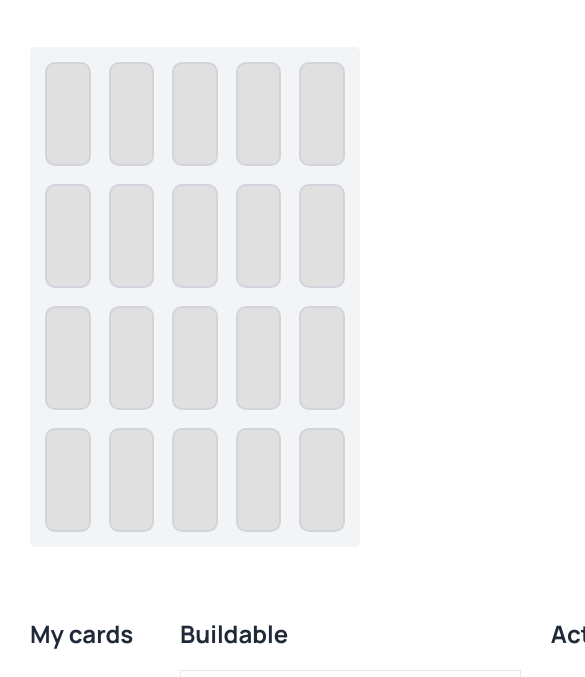
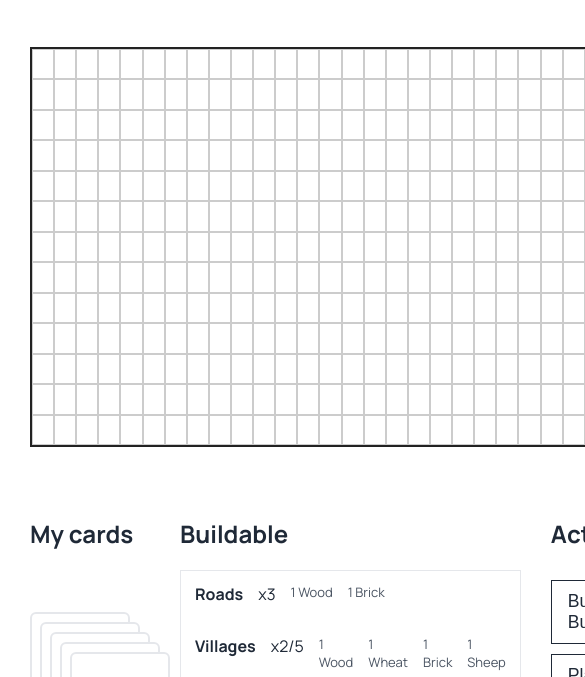
Before and after one commit to kevanlee/catan, a website built with Vite: page index.html in a window 390 px wide. Shown: the part 99-776 px from the top of the page, 585 px wide, since content can reach past the window. Built offline with nearby package versions, Linux system fonts and the light colour scheme.

```diff
--- a/index.html
+++ b/index.html
@@ -26,30 +26,8 @@
   </div>
 </header>
 <main class="gameplay">
-  <div id="board">
-    <div class="gameboard">
-      <div class="board-grid">
-        <div class="tile"></div>
-        <div class="tile"></div>
-        <div class="tile"></div>
-        <div class="tile"></div>
-        <div class="tile"></div>
-        <div class="tile"></div>
-        <div class="tile"></div>
-        <div class="tile"></div>
-        <div class="tile"></div>
-        <div class="tile"></div>
-        <div class="tile"></div>
-        <div class="tile"></div>
-        <div class="tile"></div>
-        <div class="tile"></div>
-        <div class="tile"></div>
-        <div class="tile"></div>
-        <div class="tile"></div>
-        <div class="tile"></div>
-        <div class="tile"></div>
-        <div class="tile"></div>
-      </div>
+  <div id="board-container">
+    <div id="board">
     </div>
   </div>
   <div id="player-area">
@@ -119,5 +97,8 @@
 <footer>
 </footer>
 </div>
+
+<script src="main.js"></script>
+
 </body>
 </html>
--- /dev/null
+++ b/main.js
@@ -0,0 +1,13 @@
+console.log("main.js is connected ✅");
+
+const board = document.getElementById("board");
+const rows = 13;
+const cols = 36;
+
+for (let r = 0; r < rows; r++) {
+  for (let c = 0; c < cols; c++) {
+    const cell = document.createElement("div");
+    cell.classList.add("cell", `cell-${r}-${c}`);
+    board.appendChild(cell);
+  }
+}
--- a/styles.css
+++ b/styles.css
@@ -326,37 +326,23 @@
   gap: 10px;
 }
 
-
-
-
-@media (max-width: 1100px) {
-  .layout {
-    grid-template-columns: 240px 1fr;
-    grid-template-areas:
-      "left top"
-      "board board"
-      "right right";
-  }
-
-  .sidebar.left { grid-area: left; }
-  .board { grid-area: board; }
-  .sidebar.right { grid-area: right; }
+#board-container {
+  width: 800px;
+  height: 400px;
+  border: 2px solid #222;
+  margin: 0 auto; /* center horizontally */
+  overflow: hidden; /* prevents spillover */
 }
 
-@media (max-width: 820px) {
-  .top-bar {
-    grid-template-columns: 1fr;
-    justify-items: start;
-    gap: 12px;
-  }
+#board {
+  display: grid;
+  width: 100%;
+  height: 100%;
+  grid-template-columns: repeat(36, 1fr);
+  grid-template-rows: repeat(13, 1fr);
+}
 
-  .dice-area { justify-content: flex-start; }
-
-  .layout {
-    grid-template-columns: 1fr;
-  }
-
-  .board-grid {
-    width: 100%;
-  }
+.cell {
+  border: 1px solid #ccc;
+  box-sizing: border-box;
 }
```
